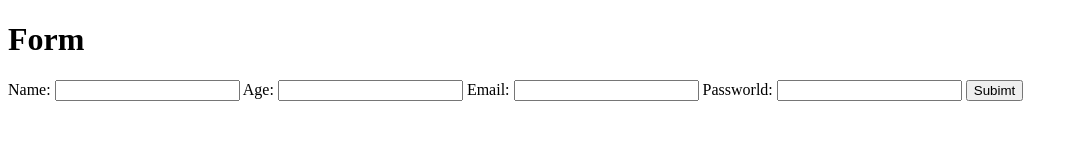
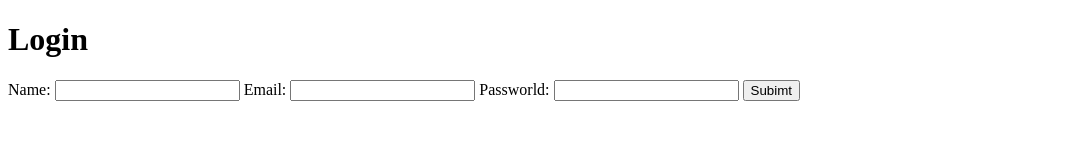
Before and after one commit to FelipeBarrosn/DESENVOLVIMENTO-DE-SISTEMAS-PARA-WEB, a plain HTML site: page index.html in a window 1280 px wide. Shown: the whole page, without its empty margins (0-1078 px from the left). Drawn offline with Linux system fonts and the light colour scheme.

Commit message:
fix - Form structure

```diff
--- a/index.html
+++ b/index.html
@@ -1,17 +1,17 @@
 <!DOCTYPE html>
 <html lang="pt-BR">
+
 <head>
     <meta charset="UTF-8">
-    <title>Form</title>
+    <title>Login</title>
 </head>
+
 <body>
-   <h1>Form</h1>
+    <h1>Login</h1>
+    <div>
         <form method="POST">
             <label for="name">Name:</label>
             <input type"text" id="name" name="name">
-
-        <label for="age">Age:</label>
-        <input type"number" id="age" name="age">
 
             <label for="email">Email:</label>
             <input type"email" id="email" name="email">
@@ -21,5 +21,7 @@
 
             <button type="submit">Subimt</button>
         </form>
+    </div>
 </body>
+
 </html>
```
Lines whose indentation alone changed are shown as unchanged.
